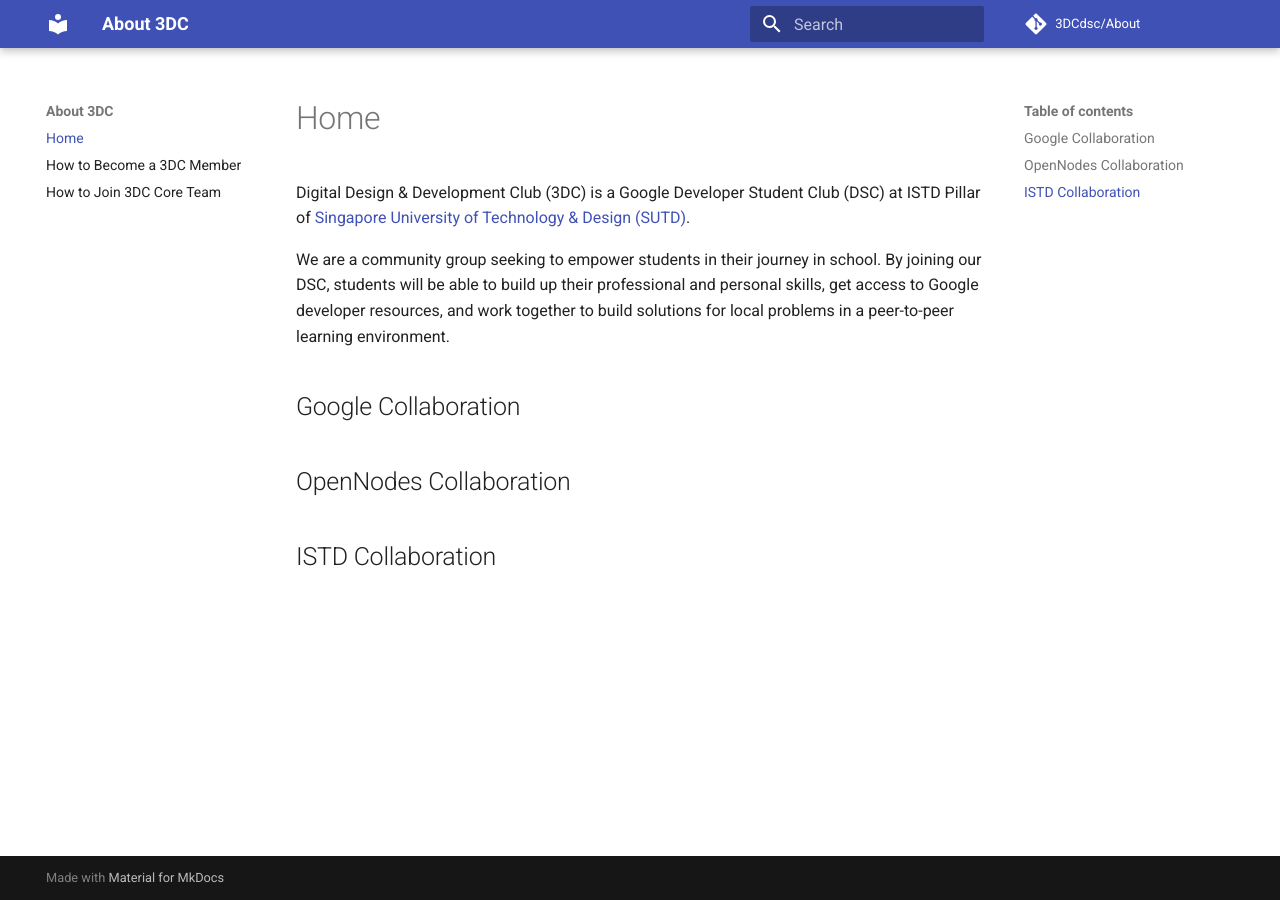
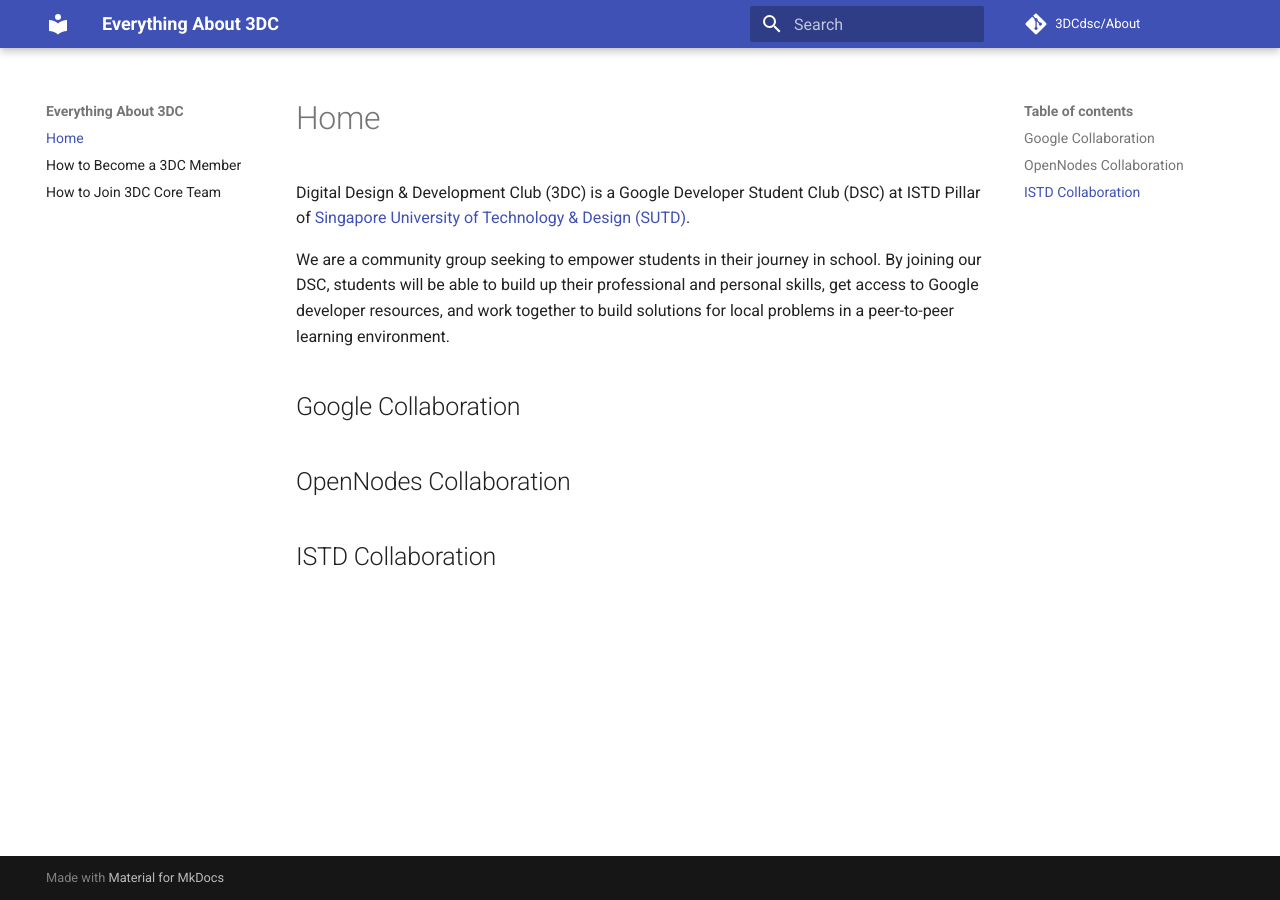
Before and after one commit to 3DCdsc/About, an MkDocs documentation site: the page built from docs/index.md, in a window 1280 px wide. Built offline with MkDocs 1.6.1 and Material for MkDocs 9.7.7, drawn with Linux system fonts in a browser that asks for light colours; comment, search, counter and statistics services are not loaded.

Commit message:
Update mkdocs.yml

```diff
--- a/mkdocs.yml
+++ b/mkdocs.yml
@@ -1,4 +1,4 @@
-site_name: About 3DC
+site_name: Everything About 3DC
 docs_dir: docs/
 repo_name: '3DCdsc/About'
 repo_url: 'https://github.com/3DCdsc/About'
```
